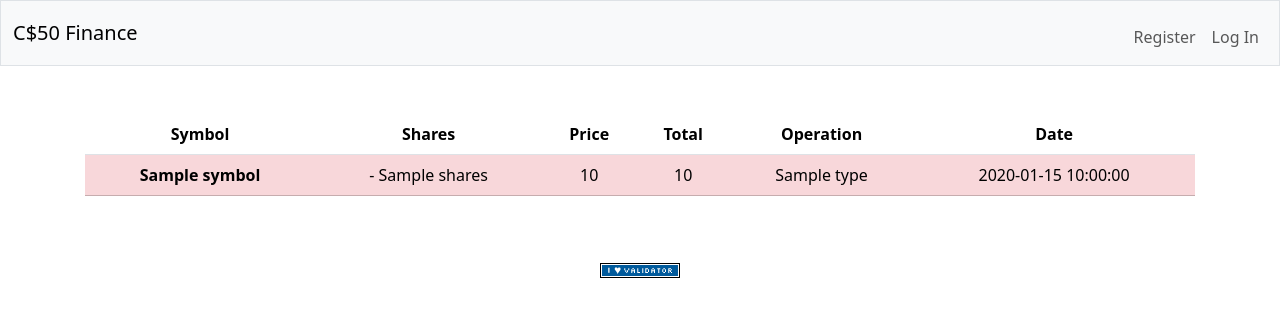
After one commit to enzoconsulo/cs50HavardCourse, a Flask app: template exercisesFlask/finance/templates/history.html in a window 1280 px wide. The commit adds this page. Shown: the top 317 px of the page. Run offline with Flask 3, Linux system fonts and the light colour scheme; the template is opened without the code that fills it: most values are stand-ins (such as "Sample title", 1, 10 or a date in 2020); some libraries are stand-ins or nearby versions.

Commit message:
Exercise finance history page and logic

```diff
--- /dev/null
+++ b/exercisesFlask/finance/templates/history.html
@@ -0,0 +1,51 @@
+{% extends "layout.html" %}
+
+{% block title %}
+    History
+{% endblock %}
+
+{% block main %}
+
+    <table class="table">
+        <thead>
+            <tr>
+                <th>Symbol</th>
+                <th>Shares</th>
+                <th>Price</th>
+                <th>Total</th>
+                <th>Operation</th>
+                <th>Date</th>
+
+            </tr>
+        </thead>
+
+        <tbody>
+
+            {% for quote in quotes%}
+
+                {% if quote["type"] == "BUY" %}
+                    <tr class="table-primary">
+                        <th>  {{quote["symbol"]}}  </th>
+                        <td>  {{quote["shares"]}}  </td>
+                        <td>  {{quote["price"]}}  </td>
+                        <td>  {{quote["total"]}}  </td>
+                        <td>  {{quote["type"]}}  </td>
+                        <td>  {{quote["date"]}}  </td>
+                    </tr>
+                {% else %}
+                    <tr class="table-danger">
+                        <th>  {{quote["symbol"]}}  </th>
+                        <td> - {{quote["shares"]}}  </td>
+                        <td>  {{quote["price"]}}  </td>
+                        <td>  {{quote["total"]}}  </td>
+                        <td>  {{quote["type"]}}  </td>
+                        <td>  {{quote["date"]}}  </td>
+                    </tr>
+                {% endif %}
+
+            {% endfor %}
+        </tbody>
+
+    </table>
+
+{% endblock %}
```
Also changed, not shown: exercisesFlask/finance/app.py (+31 -22 lines), exercisesFlask/finance/templates/sell.html (+12 -4 lines), exercisesFlask/finance/finance.db.
